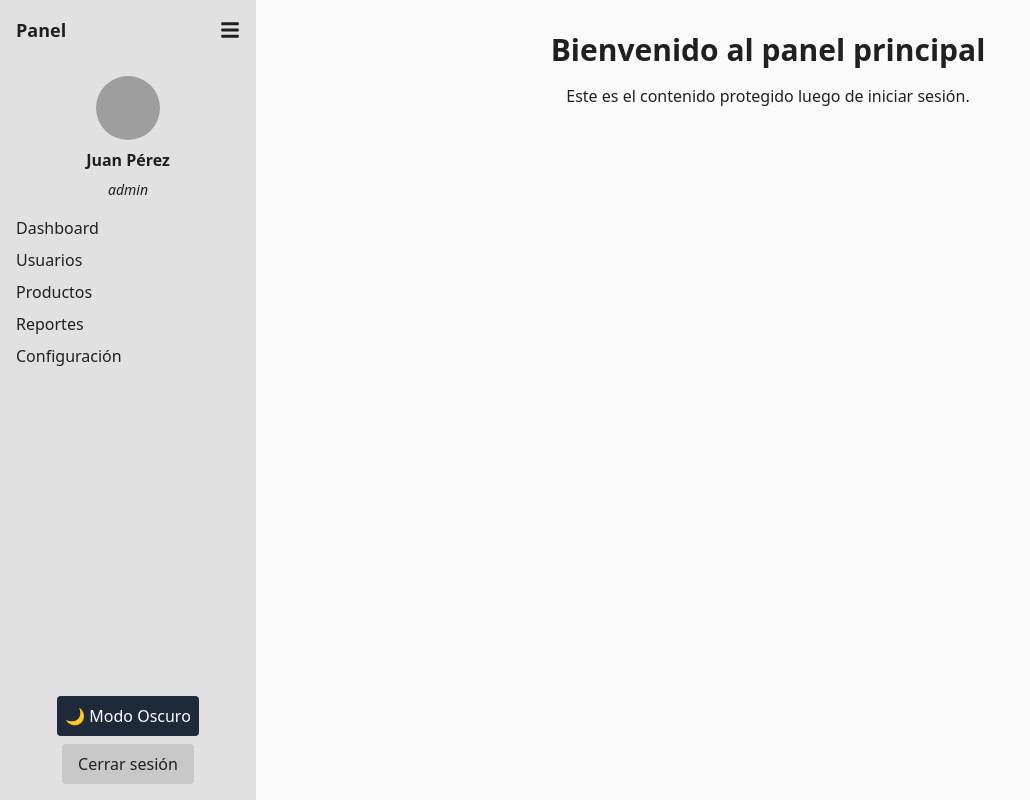
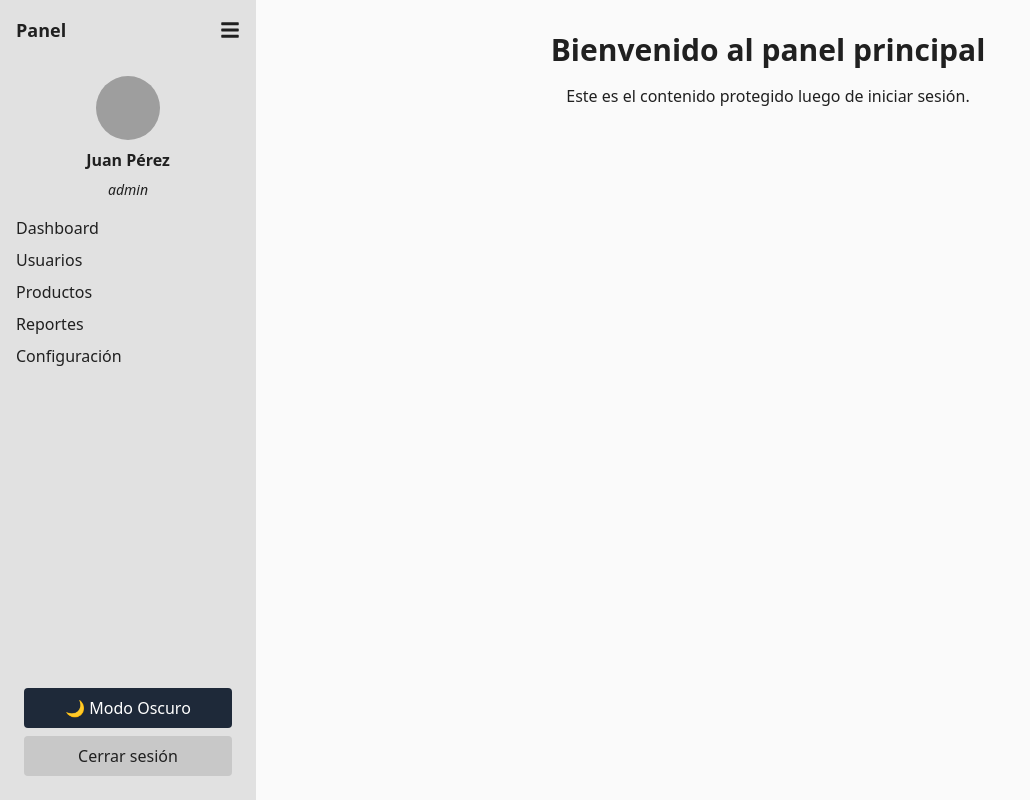
Before and after one commit to MaximilianoVallejo1991/stock-control, a React (Vite) app: page /mainPanel in a window 1280 px wide. Shown: the whole page, without its empty margins (0-1030 px from the left). Built offline with nearby package versions, Linux system fonts and the light colour scheme; sample sign-in values are in the browser's storage; grey boxes are pictures that could not be loaded.

Commit message:
mejoras en botones de sidebar

```diff
--- a/src/components/sidebar.jsx
+++ b/src/components/sidebar.jsx
@@ -55,7 +55,8 @@ const Sidebar = ({ user, menuItems = [], onLogout }) => {
       </div>
 
       {/* Footer: Toggle + Logout */}
-      <div className="w p-4 flex flex-col gap-2 items-center">
+      <div className={`transition-all duration-50 ${isOpen ? "opacity-100 w-full" : "opacity-0 w-0 overflow-hidden"} flex flex-col gap-2 p-6`}>
+
         <ThemeToggle />
         <ThemedButton onClick={onLogout}>Cerrar sesión</ThemedButton>
       </div>
```
